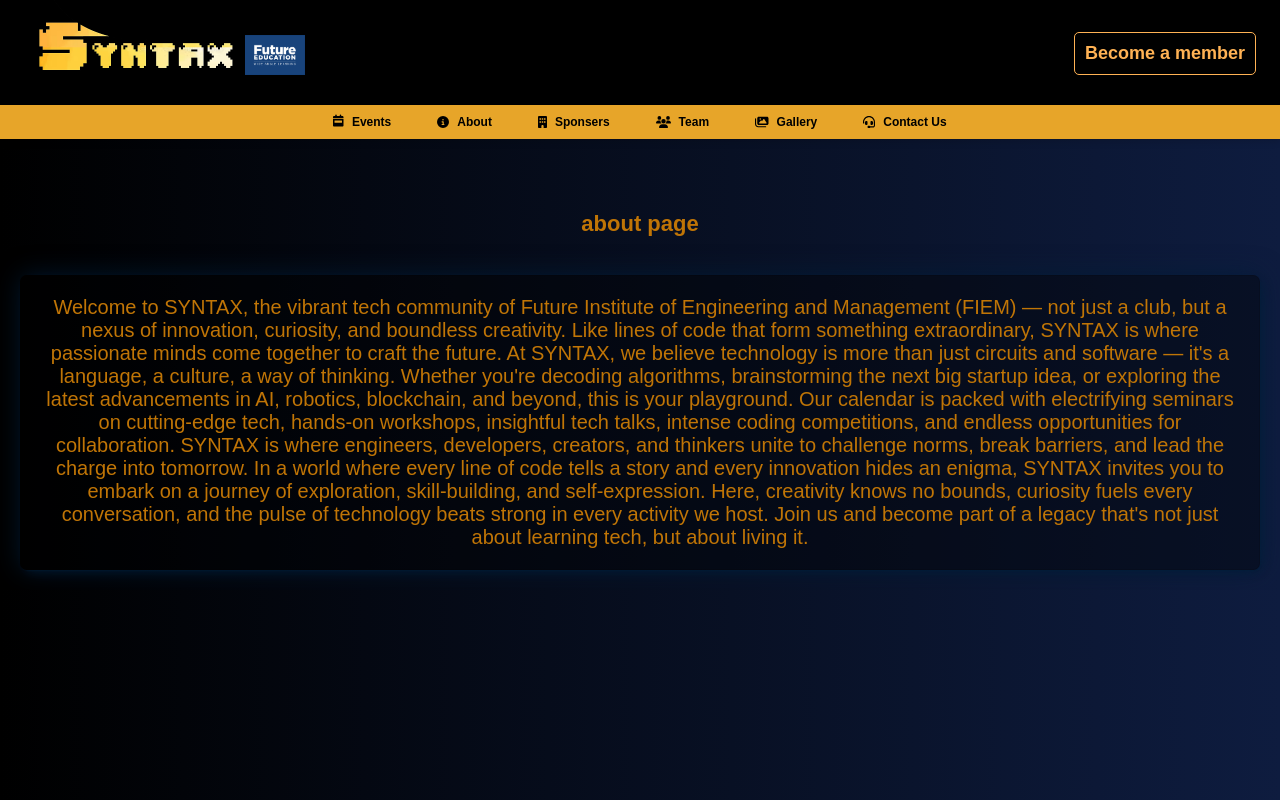
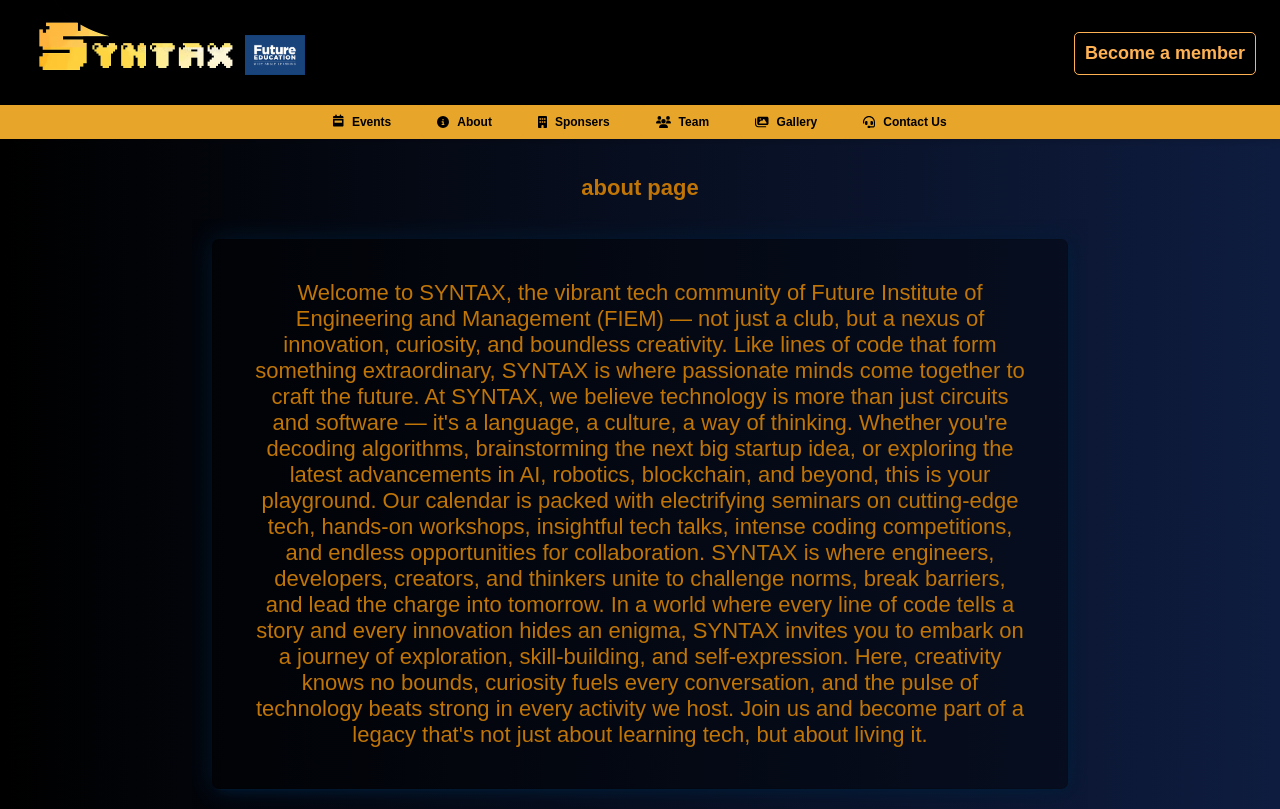
Before and after one commit to SoumyaOk4-4/Syntax-FIEM, a React (Create React App) app: page /about in a window 1280 px wide. Built offline with nearby package versions, Linux system fonts and the light colour scheme; a web font is replaced by a local one.

Commit message:
about page fix

```diff
--- a/src/App.css
+++ b/src/App.css
@@ -317,6 +317,42 @@ nav .menu span {
   border-radius: 0.2rem;
 }
 
+.big-container {
+  width: 100%;
+}
+
+.web-content-container {
+  width: 70%;
+  margin: 0 auto;
+  overflow: hidden;
+}
+
+.web-content {
+  font-family: sans-serif;
+  font-size: 22px;
+  border: 3px solid black;
+  border-radius: 7px;
+  margin: 20px;
+  padding: 40px;
+
+  /* width: 50%; */
+  border: 1px solid #3f80ff;
+  background-color: rgba(0, 0, 0, 0.4);
+  border-color: rgba(0, 0, 0, 0.12);
+  box-shadow: 0 0 26px rgba(2, 31, 59, 0.7),
+    1px 1.5px 2px -1px rgba(2, 31, 59, 0.65),
+    4px 4px 12px -2.5px rgba(2, 31, 59, 0.65);
+}
+
+.fadein_fadeout {
+  opacity: 0;
+  animation: fadeIn 0.5s ease-in forwards;
+}
+
+.web-content:hover {
+  transform: scale(1.2);
+}
+
 /* Responsive Design */
 @media (max-width: 1460px) {
   .navbar {
@@ -378,6 +414,7 @@ nav .menu span {
 
   nav .menu {
     display: flex;
+    opacity: 0;
   }
 
   nav ul.open span {
@@ -468,6 +505,9 @@ nav .menu span {
   nav ul.open {
     display: flex;
     padding: 15px;
+
+    opacity: 0;
+    animation: fadeIn 0.5s ease-in forwards;
   }
 
   nav ul li {
@@ -483,32 +523,3 @@ nav .menu span {
     padding-right: 20%;
   }
 }
-
-.web-content {
-  font-family: sans-serif;
-  font-size: 20px;
-  border: 3px solid black;
-  border-radius: 7px;
-  margin: 20px;
-  padding: 20px;
-
-  display: flex;
-  justify-content: right;
-
-  /* width: 60%; */
-  border: 1px solid #3f80ff;
-  background-color: rgba(0, 0, 0, 0.4);
-  border-color: rgba(0, 0, 0, 0.12);
-  box-shadow: 0 0 26px rgba(2, 31, 59, 0.7),
-    1px 1.5px 2px -1px rgba(2, 31, 59, 0.65),
-    4px 4px 12px -2.5px rgba(2, 31, 59, 0.65);
-}
-
-.fadein_fadeout {
-  opacity: 0;
-  animation: fadeIn 0.5s ease-in forwards;
-}
-
-.web-content:hover {
-  transform: scale(1.2);
-}
--- a/src/App.jsx
+++ b/src/App.jsx
@@ -32,7 +32,7 @@ function Navbar() {
   const [menuOpen, setMenuOpen] = useState(false);
 
   return (
-    <nav className="navbar fadein_fadeout">
+    <nav className="navbar">
       <div
         className="menu fadein_fadeout"
         onClick={() => setMenuOpen(!menuOpen)}
@@ -42,15 +42,24 @@ function Navbar() {
             <span>
               <FontAwesomeIcon
                 icon={faBars}
-                style={{ transform: "translateY(-90px)", height: "1.7rem", color: "#ffc038" }}
+                style={{
+                  transform: "translateY(-90px)",
+                  height: "1.7rem",
+                  color: "#ffc038",
+                }}
               />
             </span>
           </>
         ) : (
-          <div className="cross fadein_fadeout" style={{transform: "translateY(-120px)"}}>✖</div>
+          <div
+            className="cross"
+            style={{ transform: "translateY(-85px)", color: "#ffc038" }}
+          >
+            ✖
+          </div>
         )}
       </div>
-      <ul className={menuOpen ? "open fadein_fadeout" : ""} id="nav-links">
+      <ul className={menuOpen ? "open" : ""} id="nav-links">
         <li>
           <Link
             to="/"
@@ -206,6 +215,7 @@ function App() {
               <Navbar />
               <br />
               <br />
+              <div className="big-container">
                 <Routes>
                   <Route path="/" element={<Events />} />
                   <Route path="/about" element={<About />} />
@@ -215,6 +225,7 @@ function App() {
                   <Route path="/contact" element={<Contact />} />
                   <Route path="/joinus" element={<Joinus />} />
                 </Routes>
+              </div>
             </Router>
           </div>
         </>
--- a/src/components/About.jsx
+++ b/src/components/About.jsx
@@ -1,31 +1,31 @@
 function About() {
   return (
     <>
+      <h1>about page</h1>
       <br />
-      <br />
-      <h1 className="fadein_fadeout">about page</h1>
-      <br />
-      <div className="fadein_fadeout web-content">
-        Welcome to SYNTAX, the vibrant tech community of Future Institute of
-        Engineering and Management (FIEM) — not just a club, but a nexus of
-        innovation, curiosity, and boundless creativity. Like lines of code that
-        form something extraordinary, SYNTAX is where passionate minds come
-        together to craft the future. At SYNTAX, we believe technology is more
-        than just circuits and software — it's a language, a culture, a way of
-        thinking. Whether you're decoding algorithms, brainstorming the next big
-        startup idea, or exploring the latest advancements in AI, robotics,
-        blockchain, and beyond, this is your playground. Our calendar is packed
-        with electrifying seminars on cutting-edge tech, hands-on workshops,
-        insightful tech talks, intense coding competitions, and endless
-        opportunities for collaboration. SYNTAX is where engineers, developers,
-        creators, and thinkers unite to challenge norms, break barriers, and
-        lead the charge into tomorrow. In a world where every line of code tells
-        a story and every innovation hides an enigma, SYNTAX invites you to
-        embark on a journey of exploration, skill-building, and self-expression.
-        Here, creativity knows no bounds, curiosity fuels every conversation,
-        and the pulse of technology beats strong in every activity we host. Join
-        us and become part of a legacy that's not just about learning tech, but
-        about living it.
+      <div className="web-content-container">
+        <div className="fadein_fadeout web-content">
+          Welcome to SYNTAX, the vibrant tech community of Future Institute of
+          Engineering and Management (FIEM) — not just a club, but a nexus of
+          innovation, curiosity, and boundless creativity. Like lines of code
+          that form something extraordinary, SYNTAX is where passionate minds
+          come together to craft the future. At SYNTAX, we believe technology is
+          more than just circuits and software — it's a language, a culture, a
+          way of thinking. Whether you're decoding algorithms, brainstorming the
+          next big startup idea, or exploring the latest advancements in AI,
+          robotics, blockchain, and beyond, this is your playground. Our
+          calendar is packed with electrifying seminars on cutting-edge tech,
+          hands-on workshops, insightful tech talks, intense coding
+          competitions, and endless opportunities for collaboration. SYNTAX is
+          where engineers, developers, creators, and thinkers unite to challenge
+          norms, break barriers, and lead the charge into tomorrow. In a world
+          where every line of code tells a story and every innovation hides an
+          enigma, SYNTAX invites you to embark on a journey of exploration,
+          skill-building, and self-expression. Here, creativity knows no bounds,
+          curiosity fuels every conversation, and the pulse of technology beats
+          strong in every activity we host. Join us and become part of a legacy
+          that's not just about learning tech, but about living it.
+        </div>
       </div>
     </>
   );
--- a/src/components/Contact.jsx
+++ b/src/components/Contact.jsx
@@ -1,9 +1,7 @@
 function Contact() {
   return (
     <>
-      <br />
-      <br />
-      <h1 className="fadein_fadeout">contact us page</h1>
+      <h1>contact us page</h1>
       <br />
       <div className="fadein_fadeout web-content">
         email: syntx.in@gmail.com
--- a/src/components/Events.jsx
+++ b/src/components/Events.jsx
@@ -1,9 +1,7 @@
 function Events() {
   return (
     <>
-      <br />
-      <br />
-      <h1 className="fadein_fadeout">events page</h1>
+      <h1>events page</h1>
     </>
   );
 }
--- a/src/components/Gallery.jsx
+++ b/src/components/Gallery.jsx
@@ -1,9 +1,7 @@
 function Gallery() {
   return (
     <>
-      <br />
-      <br />
-      <h1 className="fadein_fadeout">gallery page</h1>
+      <h1>gallery page</h1>
     </>
   );
 }
--- a/src/components/Joinus.jsx
+++ b/src/components/Joinus.jsx
@@ -1,9 +1,7 @@
 function Joinus() {
   return (
     <>
-      <br />
-      <br />
-      <h1 className="fadein_fadeout">Join Us</h1>
+      <h1>Join Us</h1>
     </>
   );
 }
--- a/src/components/Sponsers.jsx
+++ b/src/components/Sponsers.jsx
@@ -1,9 +1,7 @@
 function Sponsers() {
   return (
     <>
-      <br />
-      <br />
-      <h1 className="fadein_fadeout">sponsers page</h1>
+      <h1>sponsers page</h1>
     </>
   );
 }
--- a/src/components/Team.jsx
+++ b/src/components/Team.jsx
@@ -1,9 +1,7 @@
 function Team() {
   return (
     <>
-      <br />
-      <br />
-      <h1 className="fadein_fadeout">team member page</h1>
+      <h1>team member page</h1>
     </>
   );
 }
```
Also changed, not shown: 1 other file (tests, documents, lock files or other folders). Lines whose indentation alone changed are shown as unchanged.
